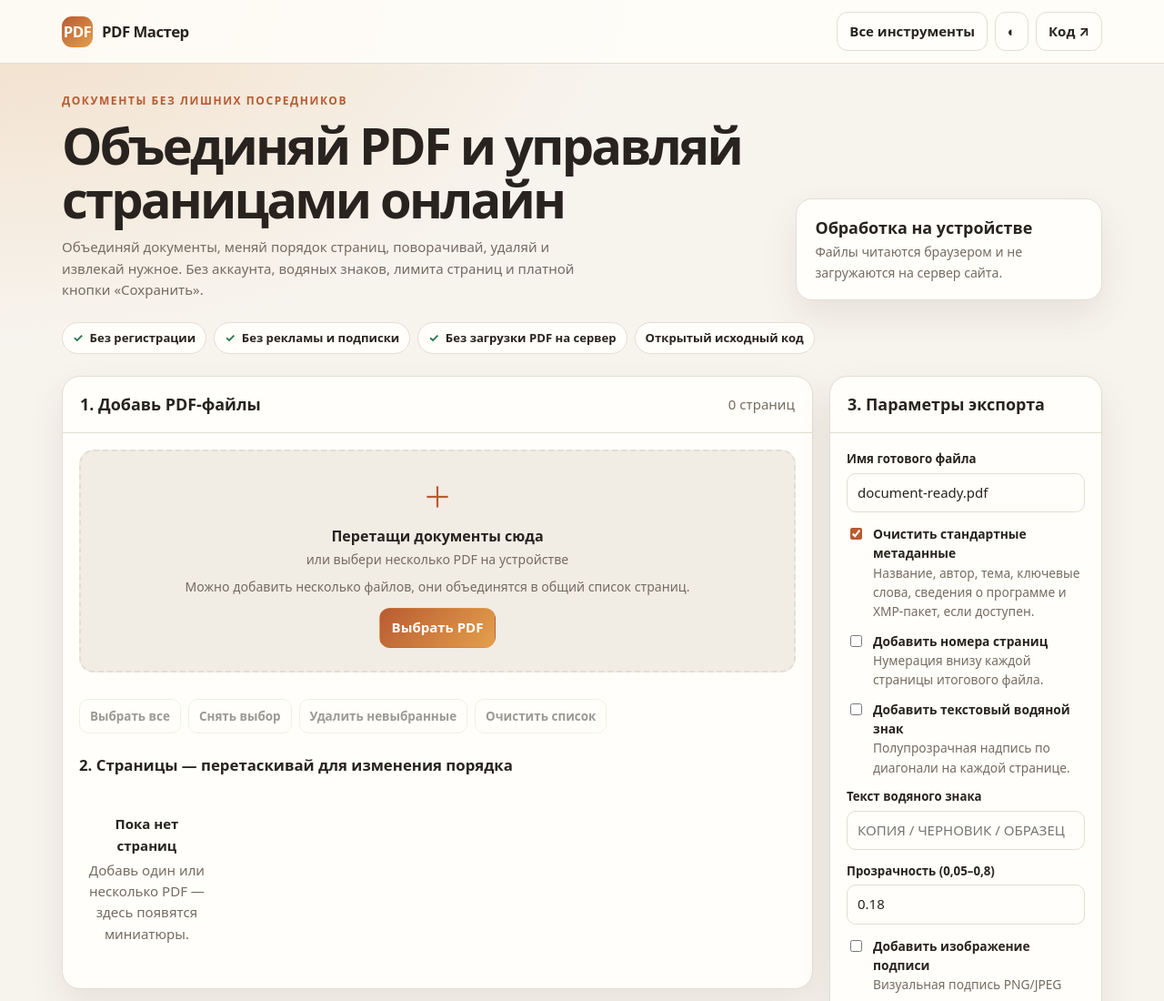
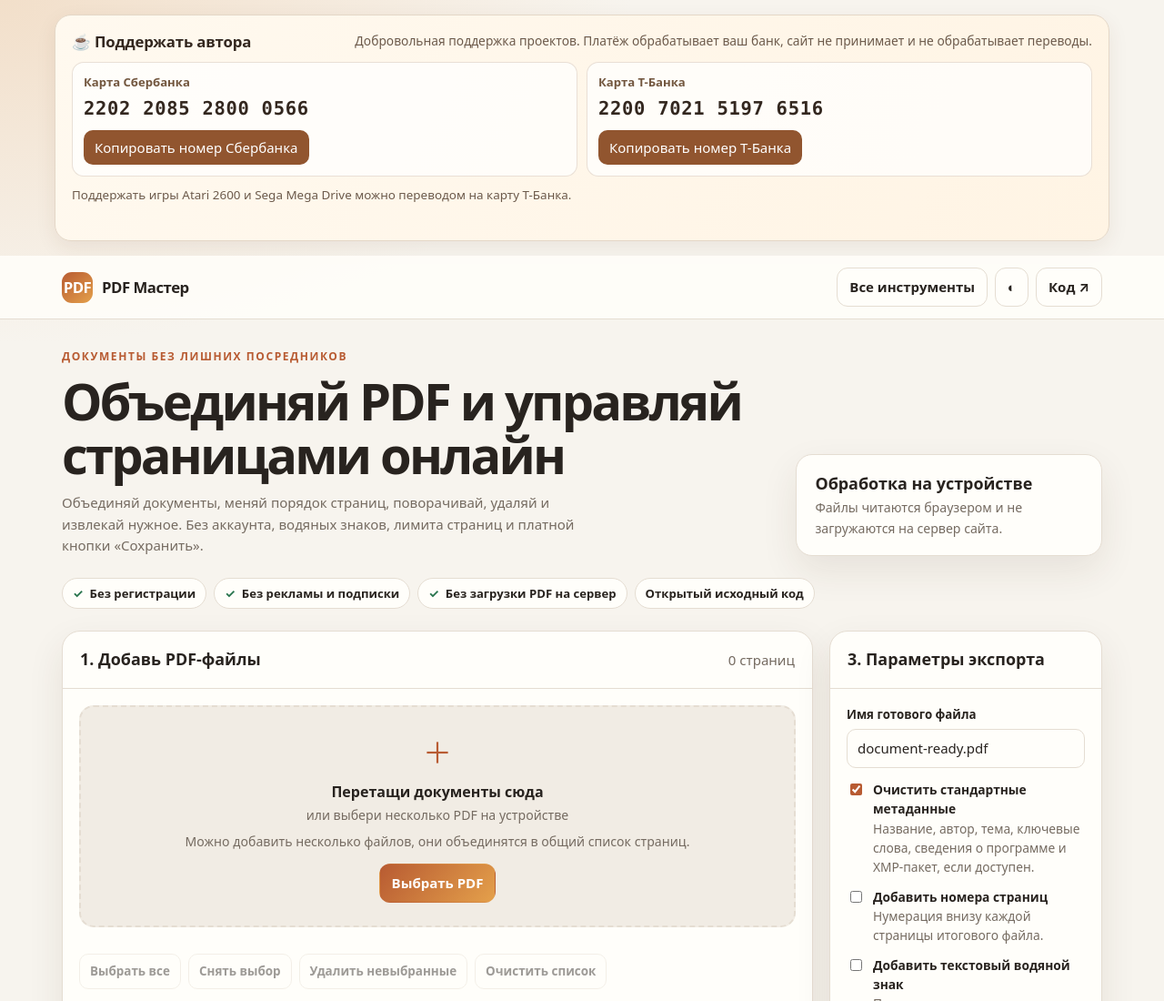
Before and after one commit to ivanivorontsov-sudo/ivanivorontsov-sudo.github.io, a plain HTML site: page pdf-master/index.html in a window 1280 px wide. Shown: the top 1100 px of the page at 91% size. Drawn offline with Linux system fonts and the light colour scheme.

Commit message:
Добавить общую карточку поддержки на страницу

```diff
--- a/pdf-master/index.html
+++ b/pdf-master/index.html
@@ -94,6 +94,8 @@ footer{margin-top:36px;border-top:1px solid var(--line);padding-top:20px;color:v
 <meta name="twitter:description" content="Бесплатный PDF-инструмент: объединяйте документы, меняйте порядок и поворачивайте страницы, извлекайте выбранные страницы и очищайте метаданные.">
 <link rel="icon" type="image/svg+xml" href="/favicon.svg">
 <script type="application/ld+json" id="seo-schema">{"@context":"https://schema.org","@type":"WebApplication","@id":"https://ivanivorontsov-sudo.github.io/pdf-master/#app","name":"PDF Мастер","url":"https://ivanivorontsov-sudo.github.io/pdf-master/","description":"Бесплатный PDF-инструмент: объединяйте документы, меняйте порядок и поворачивайте страницы, извлекайте выбранные страницы и очищайте метаданные.","applicationCategory":"UtilitiesApplication","operatingSystem":"Any","browserRequirements":"Современный браузер с поддержкой JavaScript и WebAssembly","isAccessibleForFree":true,"inLanguage":"ru-RU","featureList":["Объединение нескольких PDF","Перестановка страниц","Поворот страниц","Удаление и извлечение страниц","Нумерация страниц","Очистка стандартных метаданных PDF"]}</script>
+<link rel="stylesheet" href="/assets/site-support.css">
+<script src="/assets/site-support.js" defer></script>
 </head>
 <body>
 <header class="top"><div class="top-inner">
```
